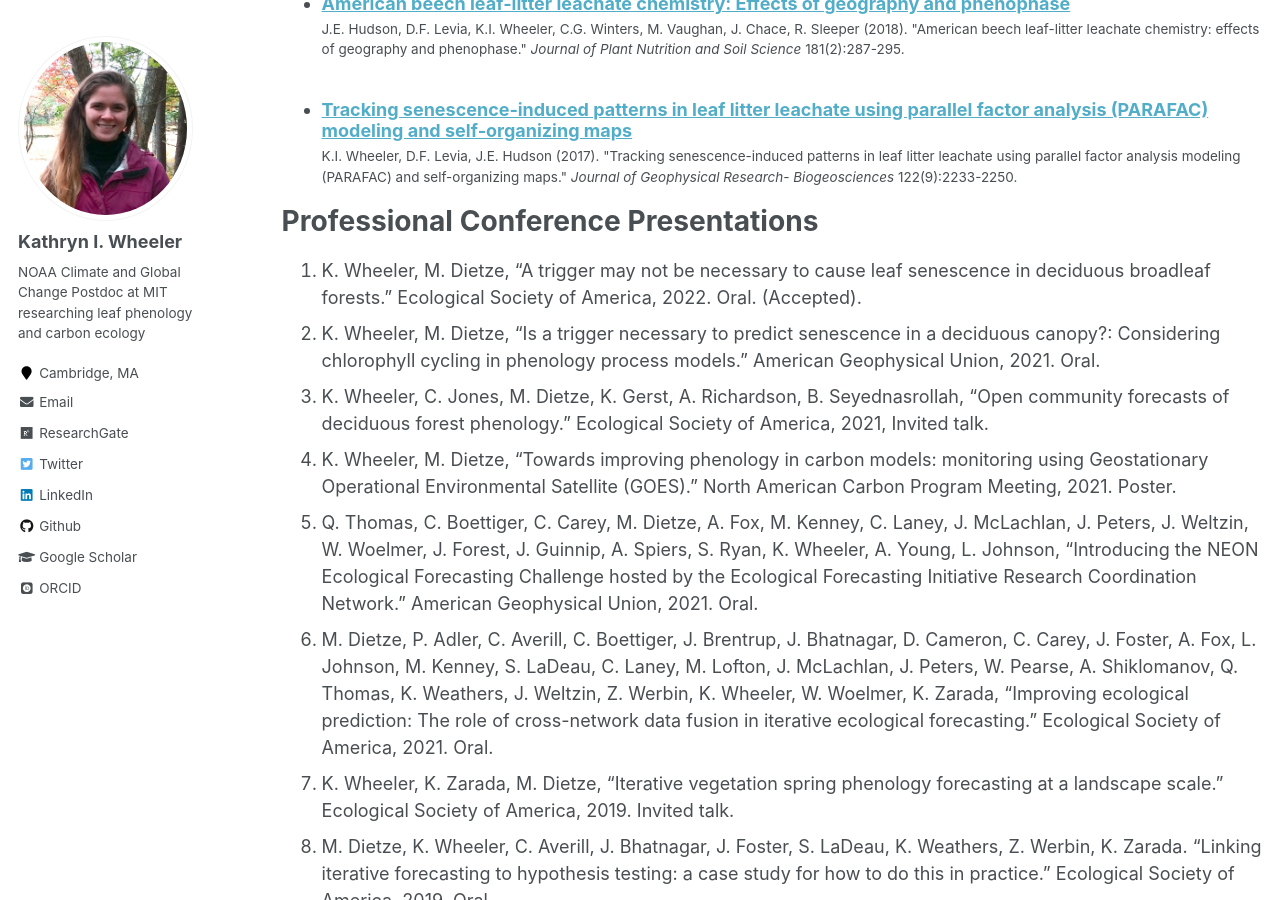
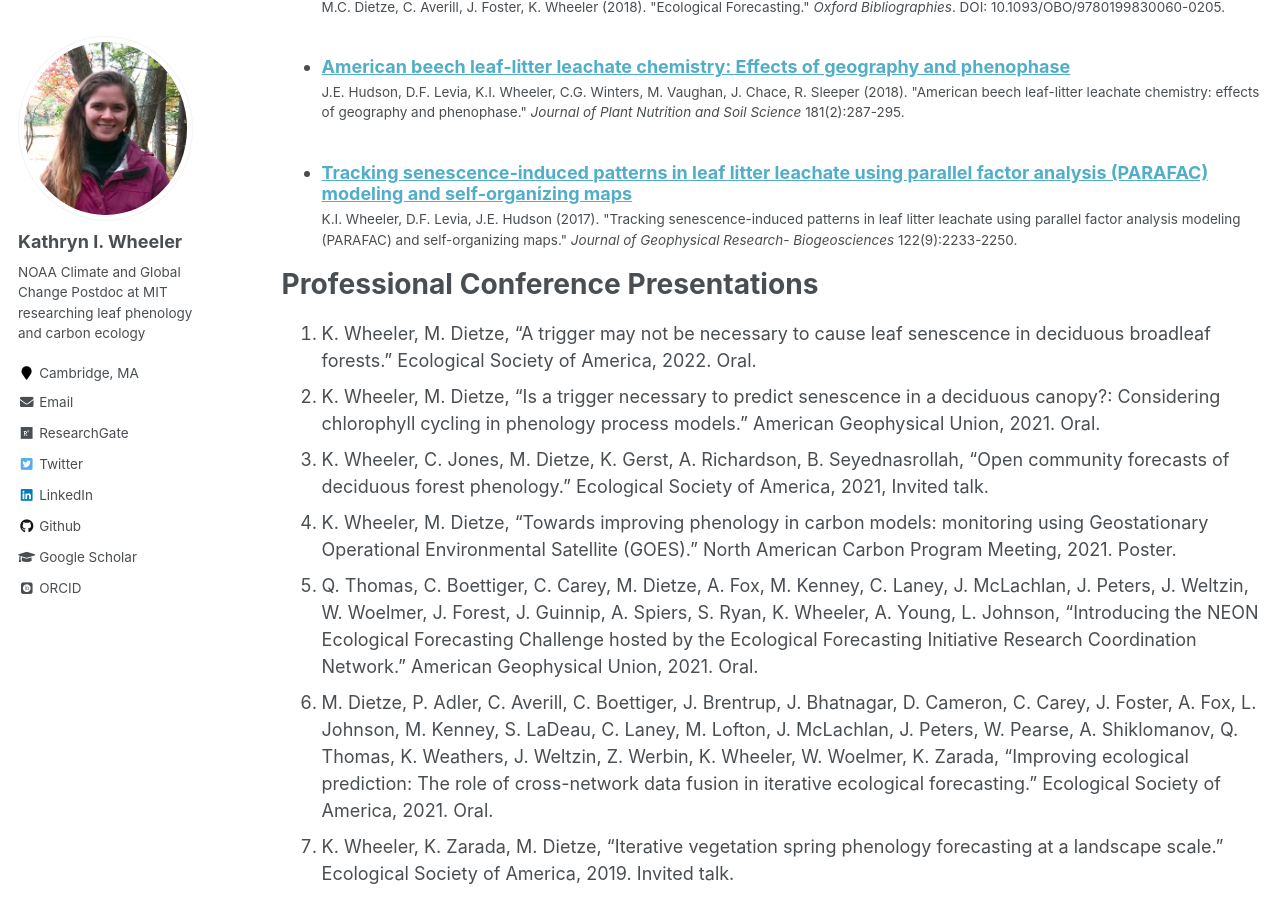
Before and after one commit to k-wheeler/k-wheeler.github.io, a Jekyll site: the page built from _pages/cv.md, in a window 1280 px wide and 900 px high, scrolled down 2177 px. Built offline with Jekyll 4.4.1, drawn with Linux system fonts in a browser that asks for light colours; some web fonts are replaced; some of the changed text lies outside the part shown.

Commit message:
Updated cv

```diff
--- a/_pages/cv.md
+++ b/_pages/cv.md
@@ -52,7 +53,7 @@
 
 Professional Conference Presentations
 ======
-1. K. Wheeler, M. Dietze, “A trigger may not be necessary to cause leaf senescence in deciduous broadleaf forests.” Ecological Society of America, 2022. Oral. (Accepted).
+1. K. Wheeler, M. Dietze, “A trigger may not be necessary to cause leaf senescence in deciduous broadleaf forests.” Ecological Society of America, 2022. Oral.
 2. K. Wheeler, M. Dietze, “Is a trigger necessary to predict senescence in a deciduous canopy?: Considering chlorophyll cycling in phenology process models.” American Geophysical Union, 2021. Oral.
 3. K. Wheeler, C. Jones, M. Dietze, K. Gerst, A. Richardson, B. Seyednasrollah, “Open community forecasts of deciduous forest phenology.” Ecological Society of America, 2021, Invited talk.
 4. K. Wheeler, M. Dietze, “Towards improving phenology in carbon models: monitoring using Geostationary Operational Environmental Satellite (GOES).” North American Carbon Program Meeting, 2021. Poster.
```
Also changed, not shown: other parts of _pages/cv.md (+3 -2 lines).
